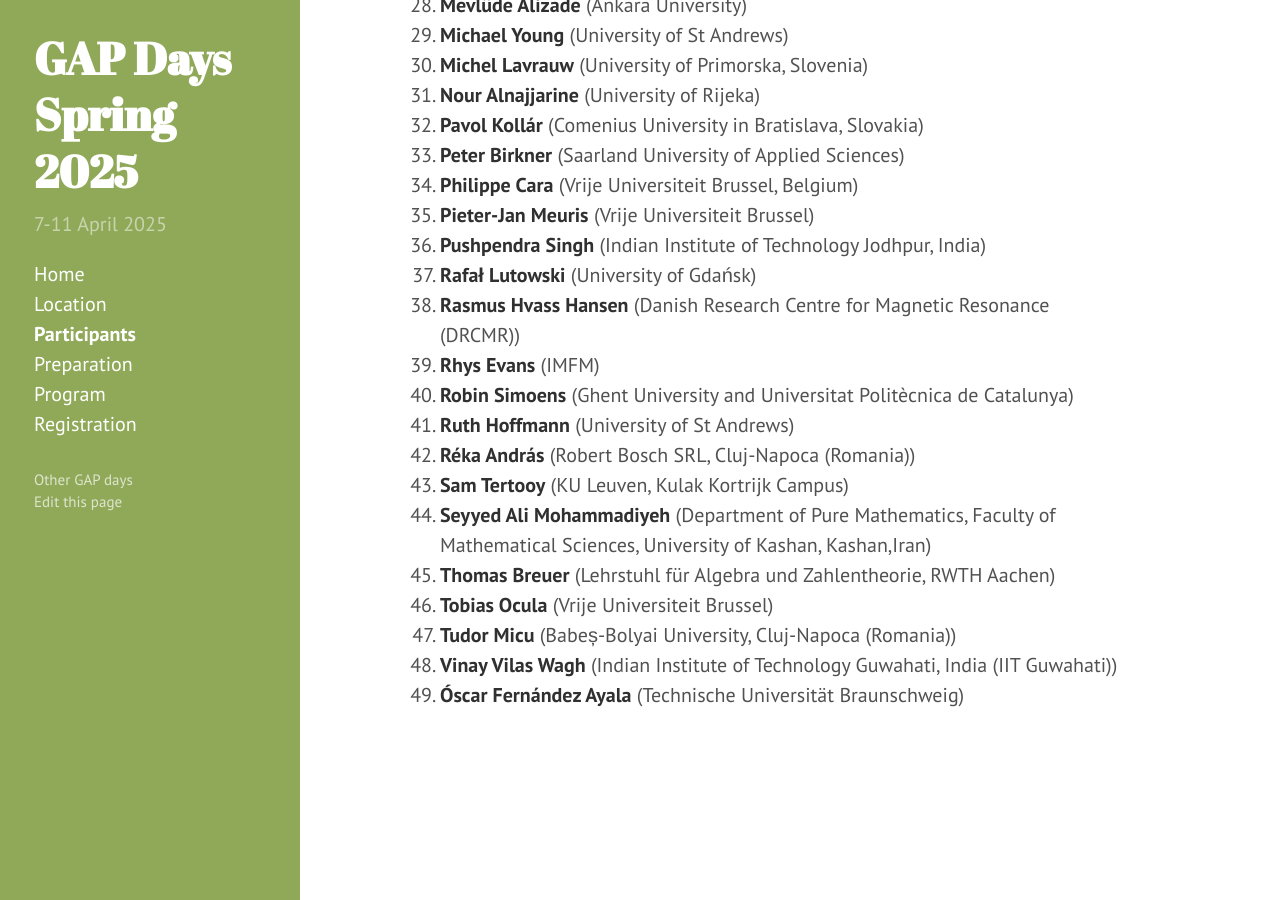
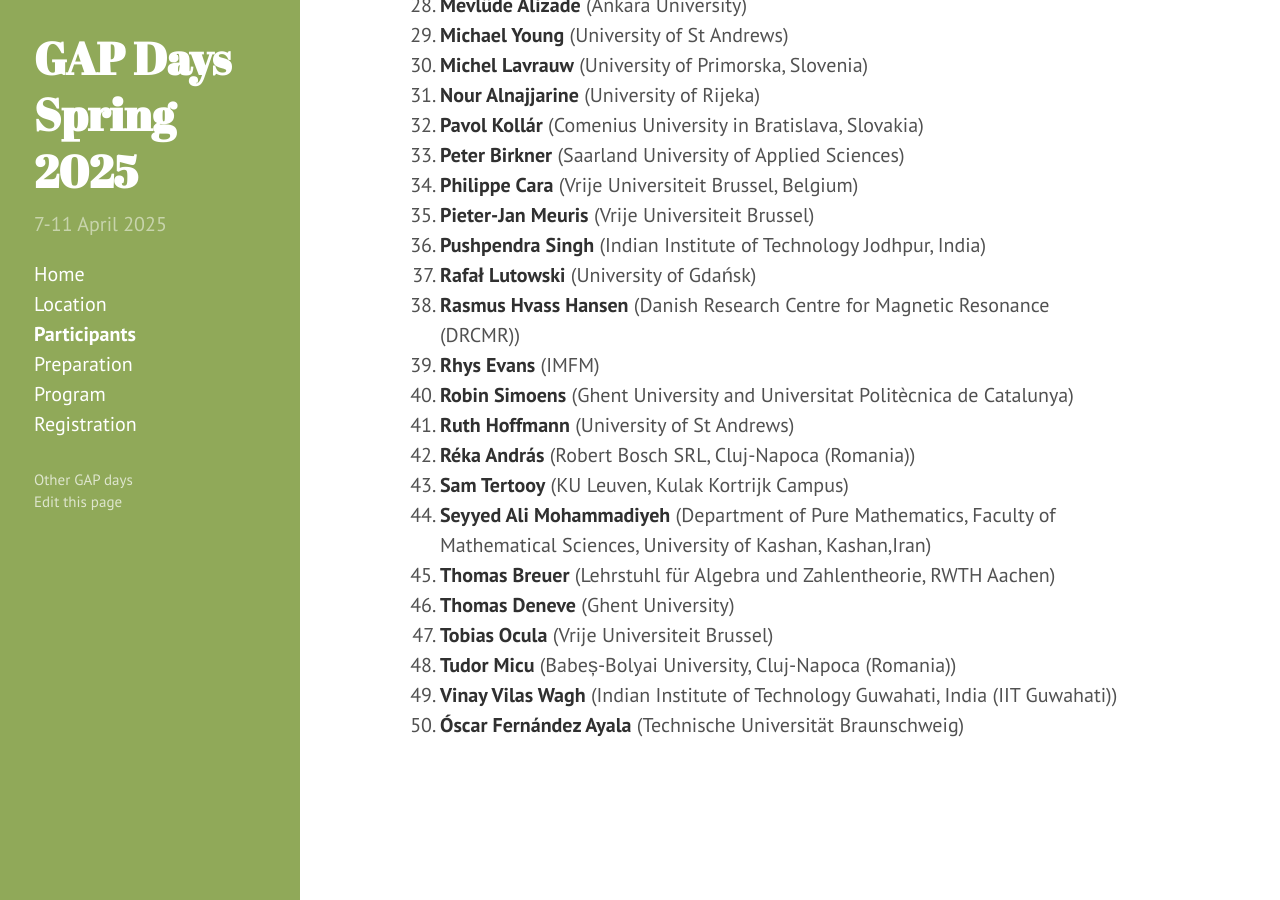
Before and after one commit to gapdays/gapdays2025-spring, a Jekyll site: the page built from participants.md, in a window 1280 px wide and 900 px high, scrolled down 960 px. Built offline with Jekyll 4.4.1, drawn with Linux system fonts in a browser that asks for light colours.

Commit message:
updated participants

```diff
--- a/participants.md
+++ b/participants.md
@@ -51,7 +51,7 @@ participants:
   - {name: Charlotte Roelants, affiliation: "Vrije Universiteit Brussel"}
   - {name: Boris Fransen, affiliation: "University of Antwerp"}
   - {name: Peter Birkner, affiliation: "Saarland University of Applied Sciences"}
-
+  - {name: Thomas Deneve, affiliation: "Ghent University"}
 ---
 
 <ol>{% assign participants = page.participants | sort: "name" %}
```
